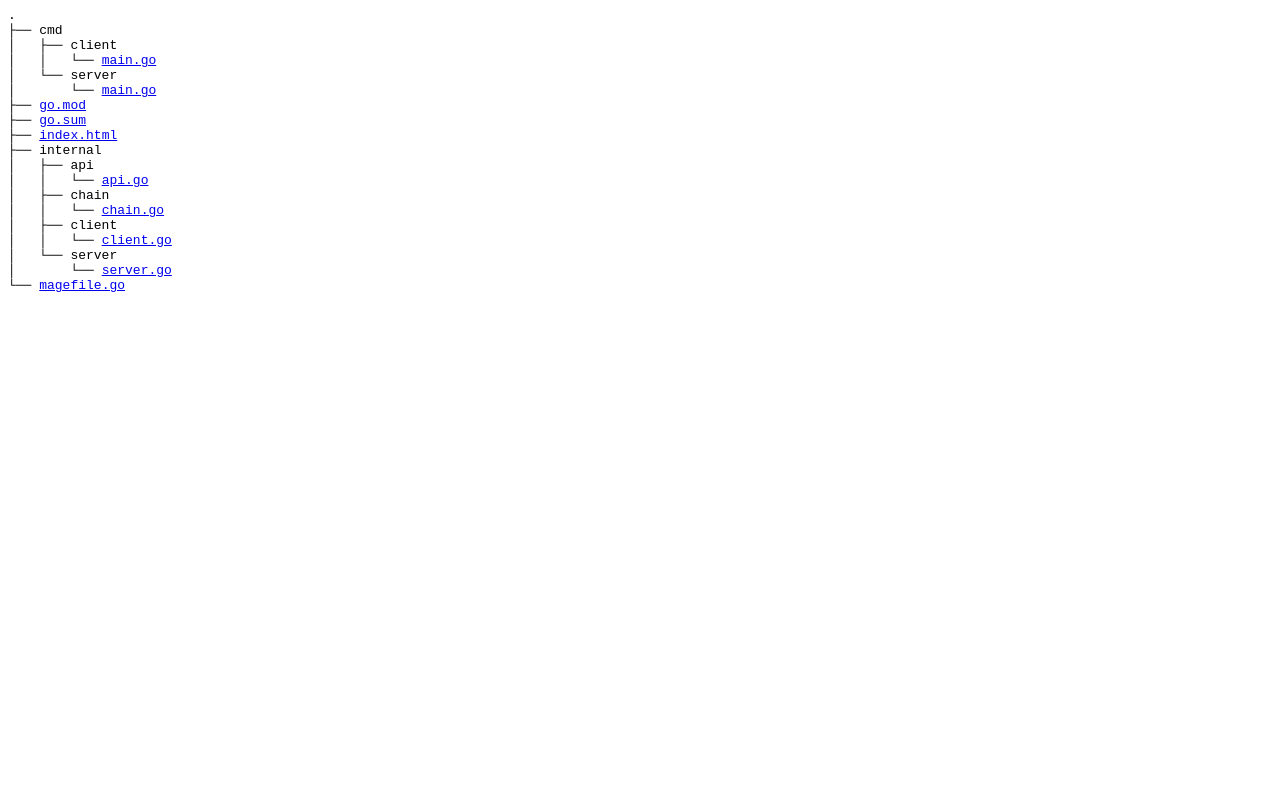
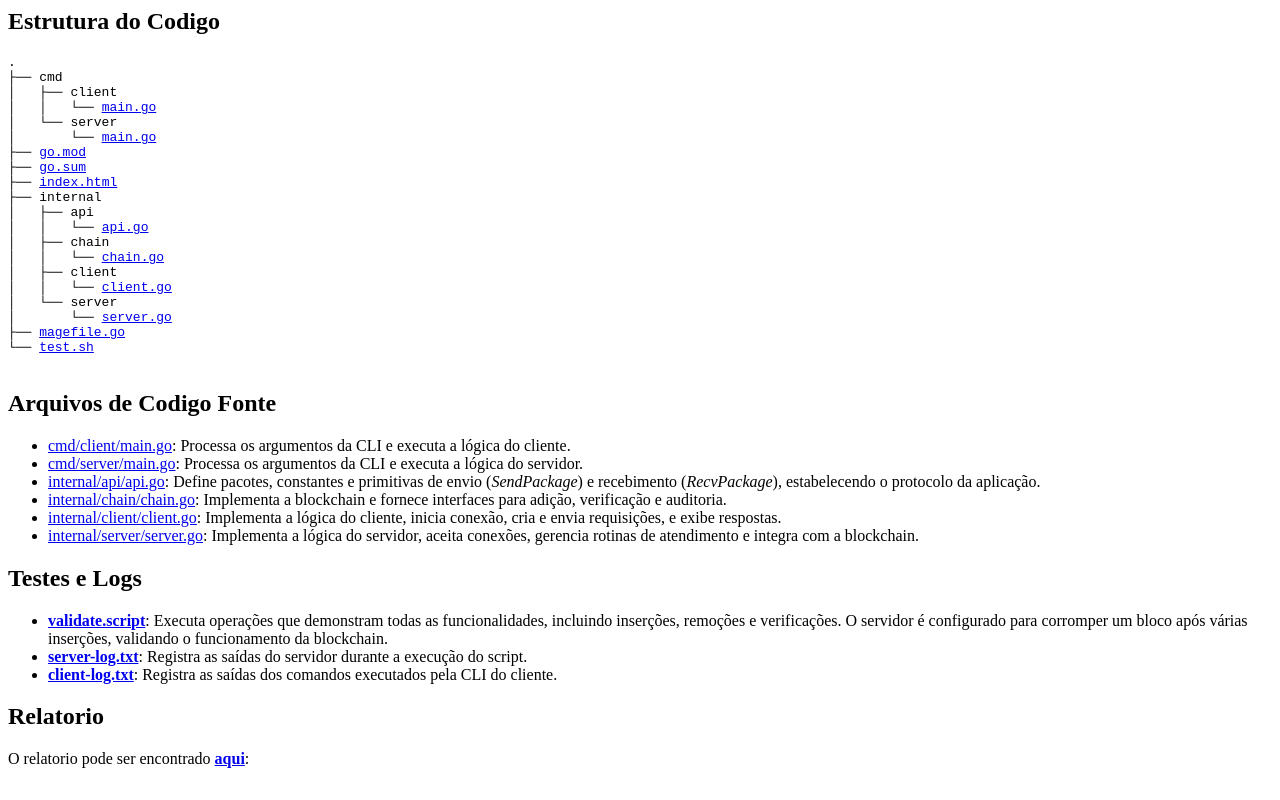
Before and after one commit to d4vi13/minicoin, a plain HTML site: page index.html in a window 1280 px wide. Drawn offline with Linux system fonts and the light colour scheme.

Commit message:
improve page

```diff
--- a/index.html
+++ b/index.html
@@ -1,5 +1,6 @@
 <html>
   <head>
+    <h2> Estrutura do Codigo </h2>
     <pre>
 .
 ├── cmd
@@ -19,8 +20,37 @@
 │   │   └── <a href="internal/client/client.go">client.go</a>
 │   └── server
 │       └── <a href="internal/server/server.go">server.go</a>
-└── <a href="magefile.go">magefile.go</a>
+├── <a href="magefile.go">magefile.go</a>
+└── <a href="test.sh">test.sh</a>
     </pre>
+
+    <h2> Arquivos de Codigo Fonte </h2>
+<ul>
+  <li><a href="cmd/client/main.go">cmd/client/main.go</a>: Processa os argumentos da CLI e executa a lógica do cliente.</li>
+  <li><a href="cmd/server/main.go">cmd/server/main.go</a>: Processa os argumentos da CLI e executa a lógica do servidor.</li>
+  <li><a href="internal/api/api.go">internal/api/api.go</a>: Define pacotes, constantes e primitivas de envio (<i>SendPackage</i>) e recebimento (<i>RecvPackage</i>), estabelecendo o protocolo da aplicação.</li>
+  <li><a href="internal/chain/chain.go">internal/chain/chain.go</a>: Implementa a blockchain e fornece interfaces para adição, verificação e auditoria.</li>
+  <li><a href="internal/client/client.go">internal/client/client.go</a>:
+    Implementa a lógica do cliente, inicia conexão, cria e envia requisições, e exibe respostas.</li>
+  <li><a href="internal/server/server.go">internal/server/server.go</a>: Implementa a lógica do servidor, aceita conexões, gerencia rotinas de atendimento e integra com a blockchain.</li>
+</ul>
+
+<h2>Testes e Logs</h2>
+<ul>
+  <li>
+    <a href="validate.script"><b>validate.script</b></a>: Executa operações que demonstram todas as funcionalidades, incluindo inserções, remoções e verificações. O servidor é configurado para corromper um bloco após várias inserções, validando o funcionamento da blockchain.
+  </li>
+  <li>
+    <a href="server-log.txt"><b>server-log.txt</b></a>: Registra as saídas do servidor durante a execução do script.
+  </li>
+  <li>
+    <a href="client-log.txt"><b>client-log.txt</b></a>: Registra as saídas dos comandos executados pela CLI do cliente.
+  </li>
+</ul>
+
+<h2>Relatorio</h2>
+
+O relatorio pode ser encontrado <a href="relatorio.pdf"><b>aqui</b></a>:
 
   </head>
   <body>
```
Also changed, not shown: 2 other files.
